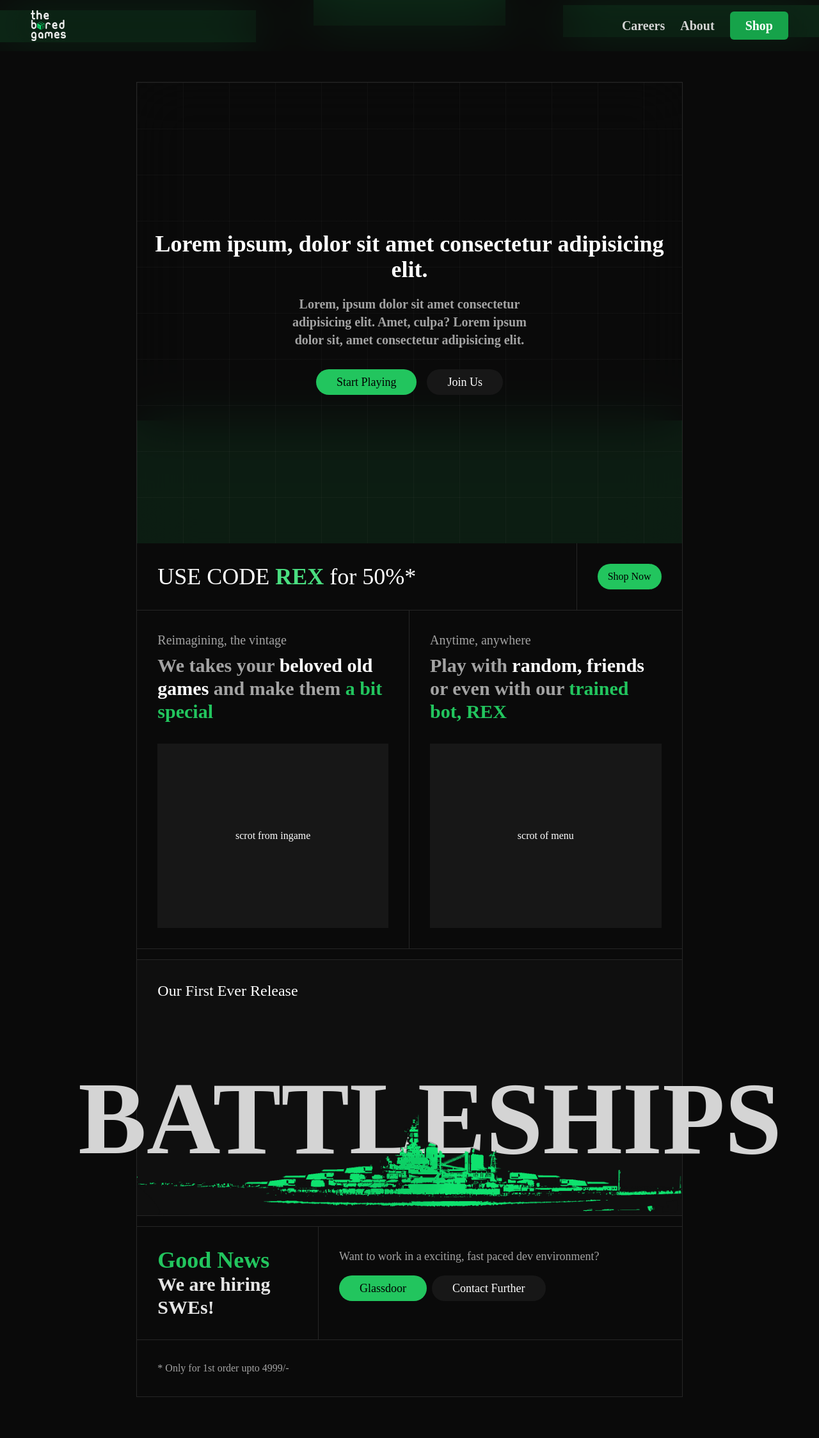
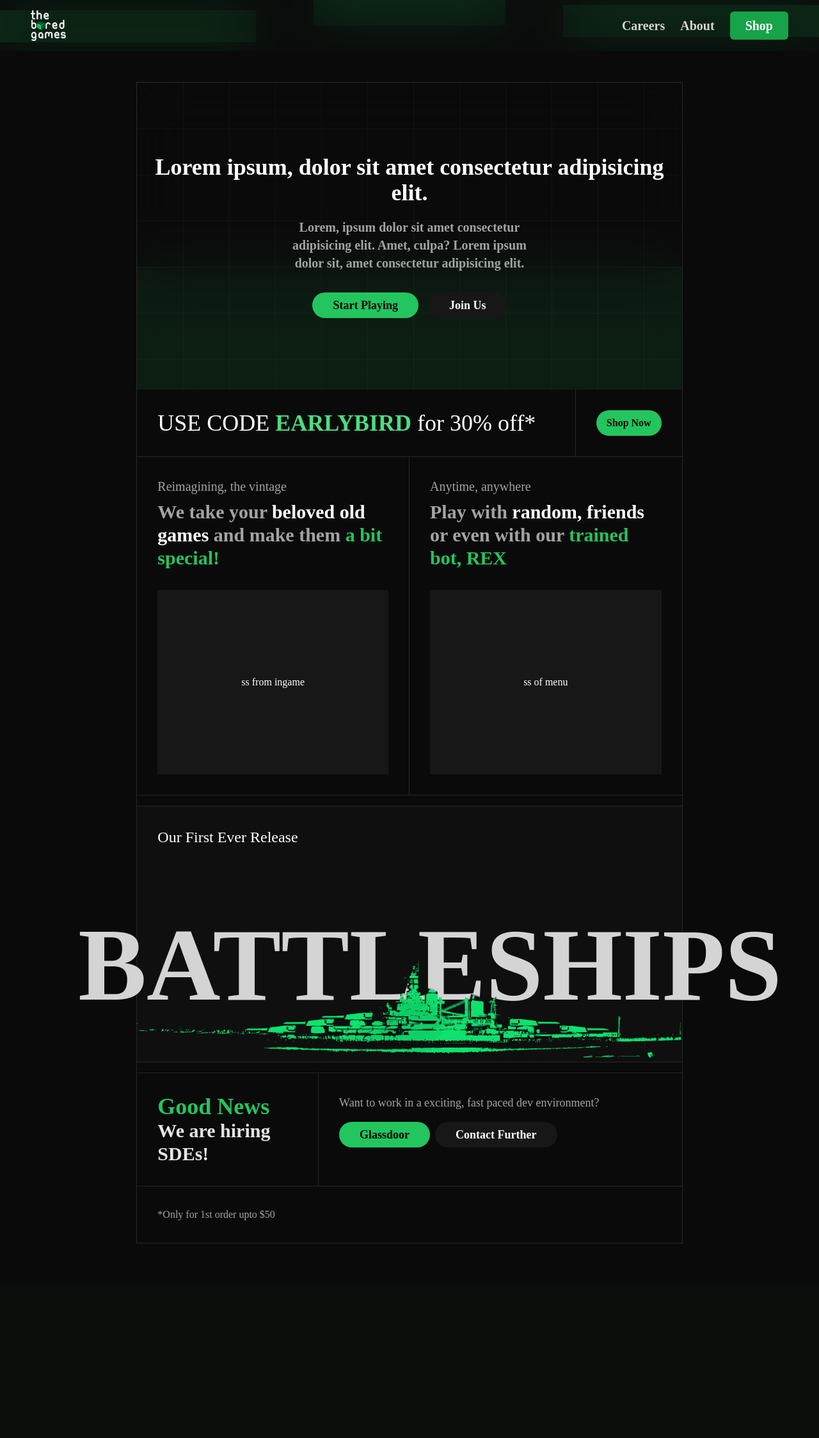
Before and after one commit to mridulxz/ts-hack-24, a Flask app: page / in a window 1280 px wide. Shown: the whole page at 64% size. After the commit the page ends 1943 px from the top, so only its background shows below. Run offline with Flask 3, Linux system fonts and the light colour scheme; style sheets or scripts are compiled from the project's sources.

Commit message:
fix: adjust image scaling and layout in about page; update base HTML structure

```diff
--- a/tailwind.config.mjs
+++ b/tailwind.config.mjs
@@ -4,7 +4,7 @@ module.exports = {
   theme: {
     extend: {
       fontFamily: {
-        "sans": ["CabinetGrotesk"]
+        sans: ["CabinetGrotesk"],
       },
     },
   },
--- a/templates/base.html
+++ b/templates/base.html
@@ -1,12 +1,15 @@
 <!DOCTYPE html>
 <html lang="en">
-
   <head>
     <meta charset="UTF-8" />
     <meta name="viewport" content="width=device-width, initial-scale=1.0" />
     <link href="/static/css/output.css" rel="stylesheet" />
     <link rel="icon" href="/static/favicon.ico" type="image/x-icon" />
-  <link rel="preload" href="/static/fonts/CabinetGrotesk-Variable.ttf" as="font" type="font/truetype" crossorigin />
+    <link
+      rel="preload"
+      href="/static/fonts/CabinetGrotesk-Variable.ttf"
+      as="font"
+      crossorigin />
     <link rel="prefetch" as="image" href="/static/ship.png" />
     <link rel="prefetch" as="image" href="/static/dice{{ dice_num }}.png" />
     <link href="/static/css/general-sans.css" rel="stylesheet" />
@@ -18,7 +21,8 @@
     <title>The Bored Games</title>
   </head>
 
-<body class="w-full h-full overflow-x-hidden font-sans bg-neutral-950">
+  <body
+    class="w-full h-full font-sans bg-neutral-950 {{ 'overflow-hidden' if active_page == 'about' else 'overflow-x-hidden' }}">
     {% macro nav_item(href, text, current) %}
     <a href="{{ href }}" class="text-xl font-semibold text-neutral-300">
       {{ text }}
@@ -27,12 +31,14 @@
 
     <div class="flex fixed z-[30] justify-center w-full">
       <div class="absolute h-[40px] w-[300px] bg-green-600 top"></div>
-    <div class="absolute h-[50px] w-[400px] left-0 top-4 bg-green-600 top"></div>
-    <div class="absolute h-[50px] w-[400px] right-0 top-2 bg-green-600 top"></div>
       <div
-      class="flex items-center px-12 justify-between gap-[120px] bg-neutral-950/80 backdrop-blur-2xl  w-full h-20 relative">
+        class="absolute h-[50px] w-[400px] left-0 top-4 bg-green-600 top"></div>
+      <div
+        class="absolute h-[50px] w-[400px] right-0 top-2 bg-green-600 top"></div>
+      <div
+        class="flex items-center px-12 justify-between gap-[120px] bg-neutral-950/80 backdrop-blur-2xl w-full h-20 relative">
         <div class="flex items-center gap-4">
-        <a href="/"><img src="/static/logo.png" alt="logo" class="h-12"></a>
+          <a href="/"><img src="/static/logo.png" alt="logo" class="h-12" /></a>
         </div>
         <!-- <div class="absolute top-2 left-1/2 w-[50px]"> -->
         <!--   <img class="absolute left-0 pointer-events-none" src="/static/dice{{ dice_num }}.png" alt="Dice" /> -->
@@ -40,14 +46,15 @@
         <div class="flex gap-6 items-center">
           {{ nav_item('/careers', 'Careers', 'careers') }} {{ nav_item('/about',
           'About', 'about') }}
-        <a href="/shop"
-          class="text-white text-xl bg-green-600 font-semibold px-6 py-2 rounded-md hover:bg-green-700 transition">Shop</a>
+          <a
+            href="/shop"
+            class="text-white text-xl bg-green-600 font-semibold px-6 py-2 rounded-md hover:bg-green-700 transition">
+            Shop
+          </a>
         </div>
       </div>
     </div>
 
     {% block content %}{% endblock %}
-
   </body>
-
 </html>
--- a/templates/index.html
+++ b/templates/index.html
@@ -1,73 +1,124 @@
 {% extends "base.html" %} {% block content %}
-<div class="w-screen text-white min-h-screen bg-neutral-950 pt-32 pb-16 flex justify-center">
-  <div class="content w-full h-full mx-4 flex border-[1px] border-neutral-800  flex-col md:w-2/3">
-
-      <div class="flex justify-center  h-[45rem] flex-col relative items-center">
+<div
+  class="w-screen text-white min-h-screen bg-neutral-950 pt-32 pb-16 flex justify-center">
+  <div
+    class="content w-full h-full mx-4 flex border-[1px] border-neutral-800 flex-col md:w-2/3">
+    <div class="flex justify-center h-[30rem] flex-col relative items-center">
       <div class="absolute h-48 w-full bottom-0 bg-green-500"></div>
-        <div class="h-full w-full bg-neutral-950/90 backdrop-blur-2xl p-4 relative flex flex-col items-center justify-center">
       <div
-  class="absolute inset-0 h-full w-full  bg-[linear-gradient(to_right,#80808012_1px,transparent_1px),linear-gradient(to_bottom,#80808012_1px,transparent_1px)] bg-[size:72px_72px]"
-></div>
-          <div class="text-3xl md:text-4xl text-center font-bold mb-5">Lorem ipsum, dolor sit amet consectetur adipisicing elit.</div>
-          <div class="flex flex-col text-xl text-center text-neutral-400 w-full md:w-1/2 font-semibold">Lorem, ipsum dolor sit amet consectetur adipisicing elit. Amet, culpa? Lorem ipsum dolor sit, amet consectetur adipisicing elit.</div>
+        class="h-full w-full bg-neutral-950/90 backdrop-blur-2xl p-4 relative flex flex-col items-center justify-center">
+        <div
+          class="absolute inset-0 h-full w-full bg-[linear-gradient(to_right,#80808012_1px,transparent_1px),linear-gradient(to_bottom,#80808012_1px,transparent_1px)] bg-[size:72px_72px]"></div>
+        <div class="text-3xl md:text-4xl text-center font-bold mb-5">
+          Lorem ipsum, dolor sit amet consectetur adipisicing elit.
+        </div>
+        <div
+          class="flex flex-col text-xl text-center text-neutral-400 w-full md:w-1/2 font-semibold">
+          Lorem, ipsum dolor sit amet consectetur adipisicing elit. Amet, culpa?
+          Lorem ipsum dolor sit, amet consectetur adipisicing elit.
+        </div>
         <div class="flex mt-8 gap-4">
-            <a class="bg-green-500 z-[20] px-8 py-[6px] rounded-full text-black text-lg" href="/">Start Playing</a>
-            <a href="/" class="bg-neutral-900 px-8 py-[6px] z-[20] rounded-full text-lg">Join Us</a>
+          <a
+            class="bg-green-500 z-[20] px-8 py-[6px] rounded-full text-black text-lg font-semibold"
+            href="https://battleship.rex.wf">
+            Start Playing
+          </a>
+          <a
+            href="/careers"
+            class="bg-neutral-900 px-8 py-[6px] z-[20] rounded-full text-lg font-bold">
+            Join Us
+          </a>
         </div>
       </div>
     </div>
     <div class="flex justify-between">
-        <h1 class="text-4xl  p-8">USE CODE <span class="text-green-400 font-black">REX</span> for 50%*</h1>
-        <div class="flex ">
+      <h1 class="text-4xl p-8">
+        USE CODE
+        <span class="text-green-400 font-black">EARLYBIRD</span>
+        for 30% off*
+      </h1>
+      <div class="flex">
         <div class="pl-[1px] py-2 bg-neutral-800"></div>
         <div class="p-8 self-center">
-            <div class="bg-green-500 rounded-full text-black  px-4 py-2 ">Shop Now</div>
+          <a href="/shop">
+            <div
+              class="bg-green-500 rounded-full text-black px-4 py-2 font-bold">
+              Shop Now
+            </div>
+          </a>
         </div>
       </div>
     </div>
+
     <div class="flex w-full border-y-[1px] border-neutral-800">
       <div class="w-1/2 border-r-[1px] border-neutral-800 p-8 flex flex-col">
         <p class="text-neutral-400 text-xl">Reimagining, the vintage</p>
-          <p class="text-3xl mt-2 font-semibold text-neutral-400">We takes your <span class="text-white"> beloved old games</span> and make them <span class="text-green-500">a bit special</span></p>
-          <div class="h-72 mt-8 w-full bg-neutral-900 flex justify-center items-center">
-            <p>scrot from ingame</p>
+        <p class="text-3xl mt-2 font-semibold text-neutral-400">
+          We take your
+          <span class="text-white">beloved old games</span>
+          and make them
+          <span class="text-green-500">a bit special!</span>
+        </p>
+        <div
+          class="h-72 mt-8 w-full bg-neutral-900 flex justify-center items-center">
+          <p>ss from ingame</p>
         </div>
       </div>
       <div class="w-1/2 p-8 flex flex-col">
         <p class="text-neutral-400 text-xl">Anytime, anywhere</p>
-          <p class="text-3xl mt-2 font-semibold text-neutral-400">Play with <span class="text-white"> random, friends</span> or even with our  <span class="text-green-500">trained bot, REX</span></p>
-          <div class="h-72 mt-8 w-full bg-neutral-900 flex justify-center items-center">
-            <p>scrot of menu</p>
+        <p class="text-3xl mt-2 font-semibold text-neutral-400">
+          Play with
+          <span class="text-white">random, friends</span>
+          or even with our
+          <span class="text-green-500">trained bot, REX</span>
+        </p>
+        <div
+          class="h-72 mt-8 w-full bg-neutral-900 flex justify-center items-center">
+          <p>ss of menu</p>
         </div>
       </div>
     </div>
 
     <div class="p-2 border-b-[1px] border-neutral-800"></div>
-      <div class="h-[25rem] border-b-[1px] border-neutral-800 bg-neutral-900/40 relative p-8">
+    <div
+      class="h-[25rem] border-b-[1px] border-neutral-800 bg-neutral-900/40 relative p-8">
       <p class="text-2xl capitalize">our first ever release</p>
       <div class="absolute h-full w-full flex justify-center items-center">
-          <p class="text-[10rem] mb-8 font-extrabold text-neutral-300">BATTLESHIPS</p>
+        <p class="text-[10rem] mb-8 font-extrabold text-neutral-300">
+          BATTLESHIPS
+        </p>
       </div>
-        <img src="/static/battleshipblackgreen.png" class="w-full left-0 absolute bottom-0">
+      <img
+        src="/static/battleshipblackgreen.png"
+        class="w-full left-0 absolute bottom-0 pointer-events-none" />
     </div>
 
     <div class="p-2 border-b-[1px] border-neutral-800"></div>
     <div class="flex">
       <div class="w-1/3 border-r-[1px] border-neutral-800 p-8 flex flex-col">
         <h1 class="text-green-500 font-extrabold text-4xl">Good News</h1>
-          <h1 class="text-neutral-200 font-bold text-3xl">We are hiring SWEs!</h1>
+        <h1 class="text-neutral-200 font-bold text-3xl">We are hiring SDEs!</h1>
       </div>
       <div class="w-2/3 p-8 flex flex-col">
-          <p class="text-neutral-400 text-lg">Want to work in a exciting, fast paced dev environment?</p>
+        <p class="text-neutral-400 text-lg">
+          Want to work in a exciting, fast paced dev environment?
+        </p>
         <div class="flex gap-2 mt-4">
-            <a class="bg-green-500 z-[20] px-8 py-[6px] rounded-full text-black text-lg" href="/">Glassdoor</a>
-            <a href="/" class="bg-neutral-900 px-8 py-[6px] z-[20] rounded-full text-lg">Contact Further</a>
+          <a
+            class="bg-green-500 z-[20] px-8 py-[6px] rounded-full text-black text-lg font-semibold"
+            href="https://www.glassdoor.com/">
+            Glassdoor
+          </a>
+          <a
+            href="/careers"
+            class="bg-neutral-900 px-8 py-[6px] z-[20] rounded-full text-lg font-bold">
+            Contact Further
+          </a>
         </div>
       </div>
     </div>
     <div class="p-8 border-t-[1px] border-neutral-800 text-neutral-400">
-        * Only for 1st order upto 4999/-
-      </div>
+      *Only for 1st order upto $50
     </div>
   </div>
 </div>
```
Also changed, not shown: templates/about.html (+6 -6 lines). Lines whose indentation alone changed are shown as unchanged.
